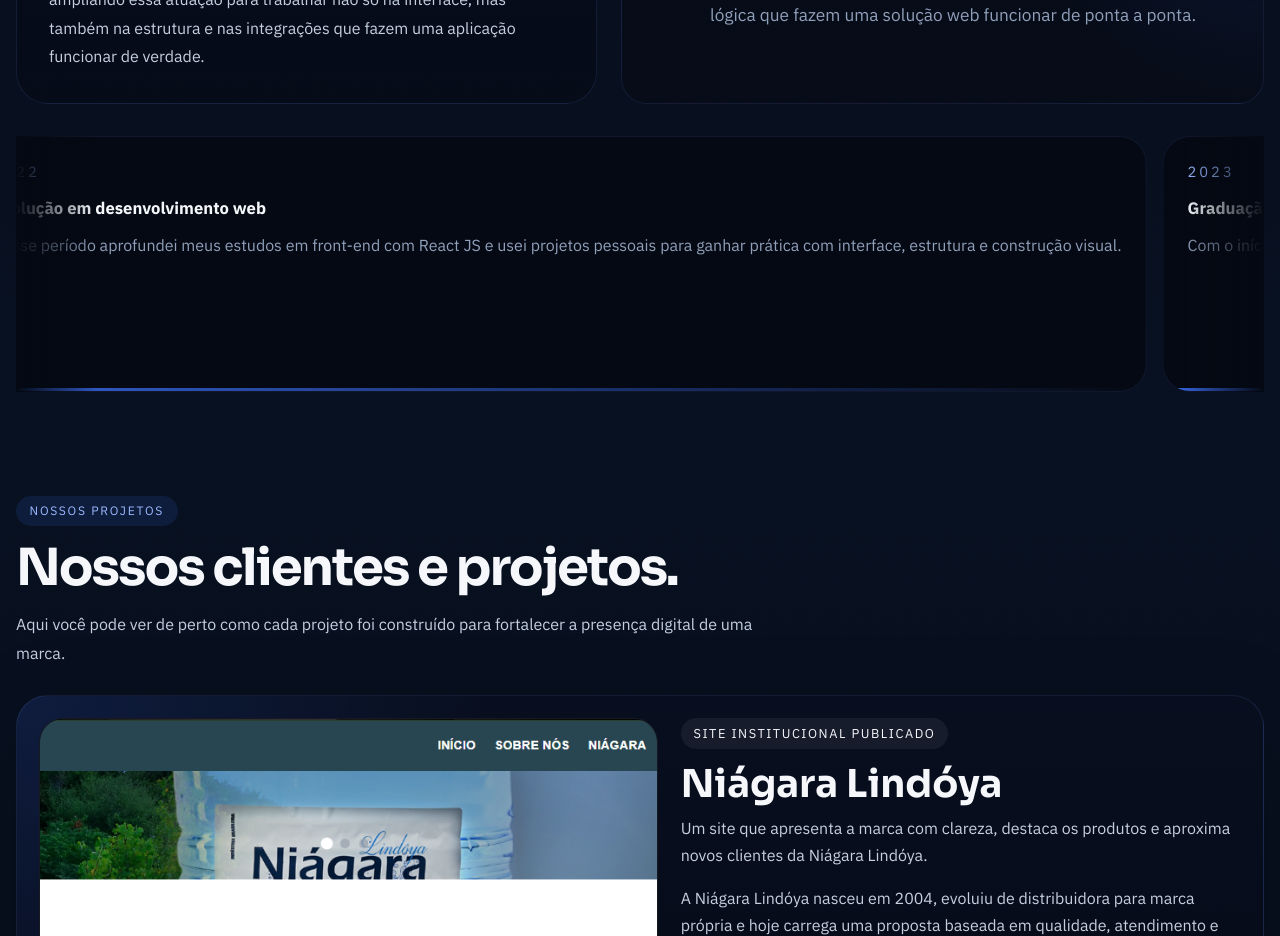
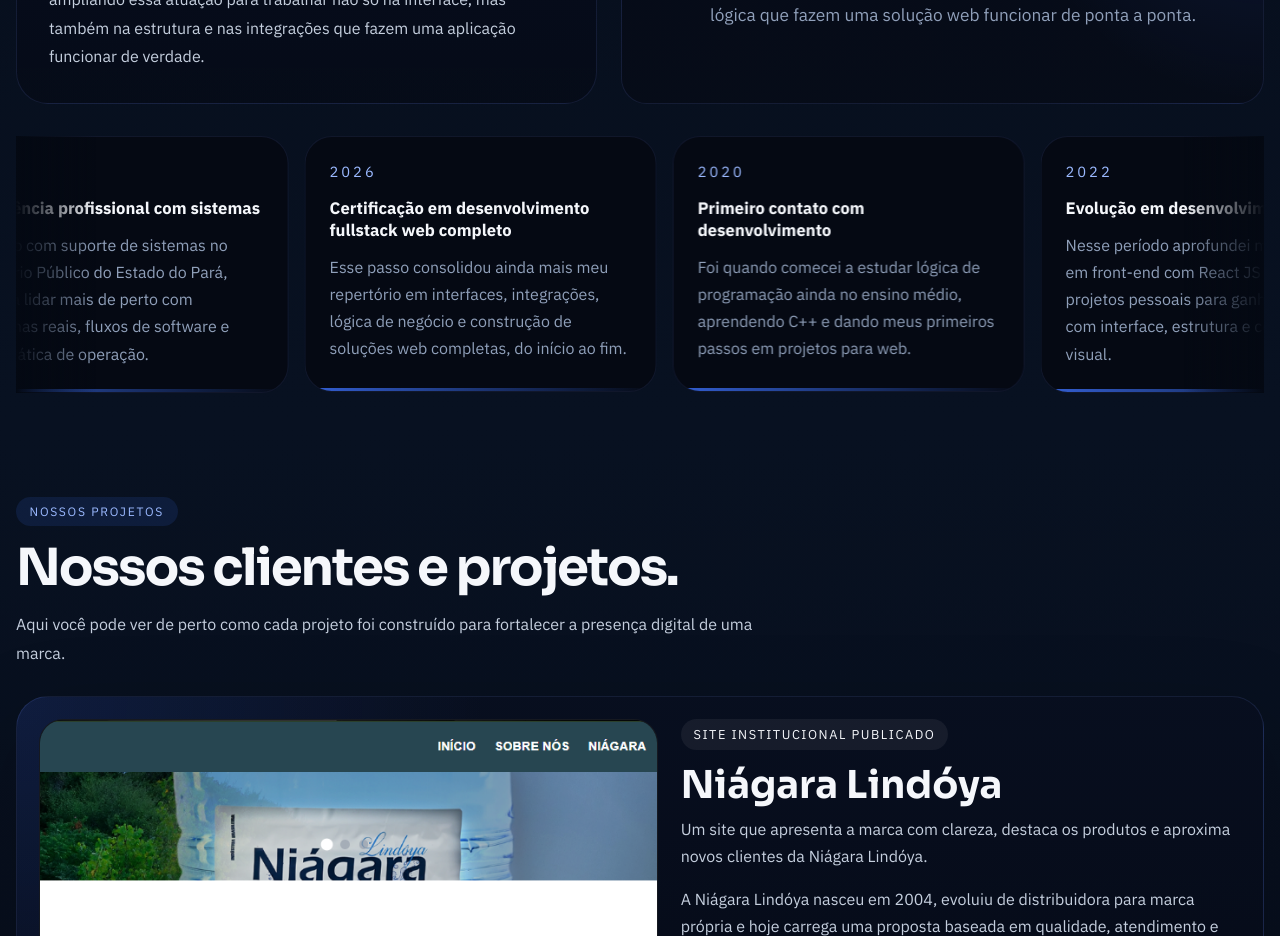
Before and after one commit to williamwallace076/Site-portifolio, a React (Vite) app: page / in a window 1280 px wide. Shown: the part 1760-2696 px from the top of the page. Built offline with nearby package versions, Linux system fonts and the light colour scheme.

Commit message:
Fix timeline carousel card sizing

```diff
--- a/src/Components/Body/AboutMe/Style_AboutMe.js
+++ b/src/Components/Body/AboutMe/Style_AboutMe.js
@@ -169,14 +169,36 @@
   animation: ${infiniteScroll} 34s linear infinite;
   will-change: transform;
 
+  > .reveal-on-scroll {
+    flex: 0 0 22rem;
+  }
+
   ${TimelineViewport}:hover & {
     animation-play-state: paused;
+  }
+
+  @media screen and (max-width: 768px) {
+    > .reveal-on-scroll {
+      flex-basis: 19rem;
+    }
+  }
+
+  @media screen and (max-width: 480px) {
+    > .reveal-on-scroll {
+      flex-basis: min(16.5rem, calc(100vw - 2.5rem));
+    }
+  }
+
+  @media screen and (max-width: 340px) {
+    > .reveal-on-scroll {
+      flex-basis: min(15.5rem, calc(100vw - 1.5rem));
+    }
   }
 `;
 
 export const TimelineCard = styled.article`
   position: relative;
-  flex: 0 0 22rem;
+  width: 100%;
   min-height: 16rem;
   padding: clamp(1.1rem, 2vw, 1.5rem);
   border-radius: 1.7rem;
@@ -206,17 +228,11 @@
   }
 
   @media screen and (max-width: 768px) {
-    flex-basis: 19rem;
     min-height: 17rem;
   }
 
   @media screen and (max-width: 480px) {
-    flex-basis: min(16.5rem, calc(100vw - 2.5rem));
     min-height: 18rem;
-  }
-
-  @media screen and (max-width: 340px) {
-    flex-basis: min(15.5rem, calc(100vw - 1.5rem));
   }
 `;
 
```
